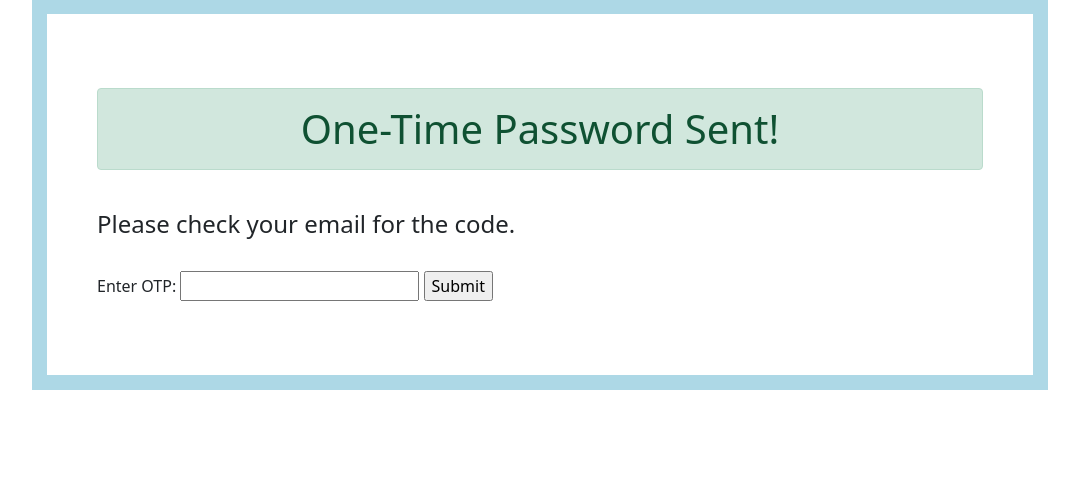
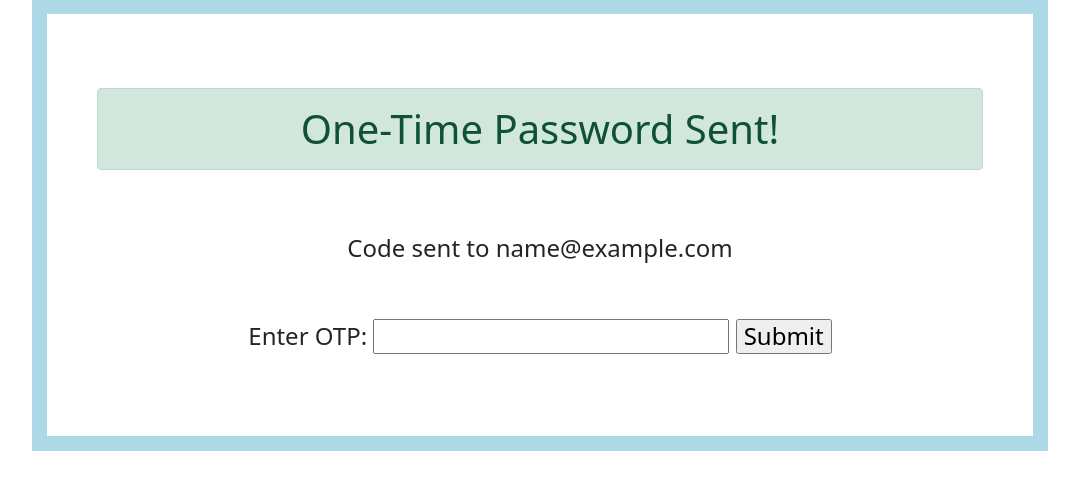
Before and after one commit to KevinH2017/Python-Flask-Email-OTP-Verify, a Flask app: template templates/verify.html in a window 1280 px wide. Shown: the part 129-619 px from the top of the page, without its empty margins (100-1179 px from the left). Run offline with Flask 3, Linux system fonts and the light colour scheme; the template is opened without the code that fills it: most values are stand-ins (such as "Sample title", 1, 10 or a date in 2020).

Commit message:
Updated python and html
Adjusted text in html and centered form.
Added email variable to be rendered with verify.html

```diff
--- a/email_otp.py
+++ b/email_otp.py
@@ -16,6 +16,8 @@ def sendEmailVerificationRequest(sender=sender, receiver="DEFAULT_RECEIVER"):
     server.starttls()
     server.login(sender, password)
     cur_otp = generateOTP()
+
+    # Creates email subject and body with OTP
     msg = f"Subject: Your OTP Password\n\nThank you for signing up!\nYour OTP is: {cur_otp}"
     server.sendmail(sender, receiver, msg)
     server.quit()
--- a/main.py
+++ b/main.py
@@ -23,7 +23,8 @@ db = SQLAlchemy(app)
 mail = Mail(app)
 
 class Form(db.Model):
-    """Creates columns and their datatypes inside email.db"""
+    """Creates columns and their datatypes inside database"""
+    # Creates .db file if none is found with these attributes
     __tablename__ = "emails"
     id_num = db.Column(db.Integer, primary_key=True)
     email = db.Column(db.String(80))
@@ -46,7 +47,7 @@ def verify():
     # Sends OTP to receiver then sets OTP to session as 'current_otp'
     current_otp = sendEmailVerificationRequest(sender=app.config["MAIL_USERNAME"], receiver=rec_email)
     session['current_otp'] = current_otp
-    return render_template('verify.html')
+    return render_template('verify.html', email=rec_email)
 
 
 @app.route('/validate', methods=["POST"])
@@ -59,10 +60,9 @@ def validate():
     user_otp = request.form['otp']
 
     if int(current_user_otp) == int(user_otp):
-        email = rec_email                       # Gets email from global variable rec_email
 
         form = Form(
-            email=email,
+            email=rec_email,
         )
 
         db.session.add(form)
@@ -71,7 +71,7 @@ def validate():
         message_body = "Thank you for subscribing to our mailing list!"
         message = Message("Welcome to Our Mailing list!",
                             sender=app.config["MAIL_USERNAME"],
-                            recipients=[email],
+                            recipients=[rec_email],
                             body=message_body)
 
         mail.send(message)
--- a/templates/success.html
+++ b/templates/success.html
@@ -23,7 +23,7 @@
         <div class="border">
             <h1 class="text-center mt-4 alert alert-success">Email Successfully Verified!</h1>
             <br>
-            <h3 class="text-center mt-4">Thank You For Signing Up!</h3>
+            <h3 class="text-center mt-4">Thank you for signing up!</h3>
             <br>
             <br>
             <a href="http://127.0.0.1:5001">
--- a/templates/verify.html
+++ b/templates/verify.html
@@ -6,7 +6,7 @@
     <link rel="stylesheet" href="https://cdn.jsdelivr.net/npm/bootstrap@5.1.3/dist/css/bootstrap.min.css">
     <script src="https://code.jquery.com/jquery-3.6.0.min.js"></script>
     <script src="https://cdn.jsdelivr.net/npm/bootstrap@5.1.3/dist/js/bootstrap.min.js"></script>
-    <title>OTP Verification</title>
+    <title>Verify</title>
     <style>
         .border {
             border: 15px solid lightblue !important;
@@ -23,11 +23,12 @@
         <div class="border">
             <h1 class="text-center mt-4 alert alert-success">One-Time Password Sent!</h1>
             <br>
-            <form action="http://localhost:5001/validate" method="POST">
-                <h4>Please check your email for the code.</h4>
+            <form action="http://localhost:5001/validate" class="text-center mt-4" method="POST">
+                <h4>Code sent to {{email}}</h4>
                 <br>
-                Enter OTP: <input type="text" name="otp">
-                <input type="submit" value="Submit">
+                <br>
+                <h4>Enter OTP: <input type="text" name="otp">
+                    <input type="submit" value="Submit"></h4>
             </form>
             <br>
         </div>
```
